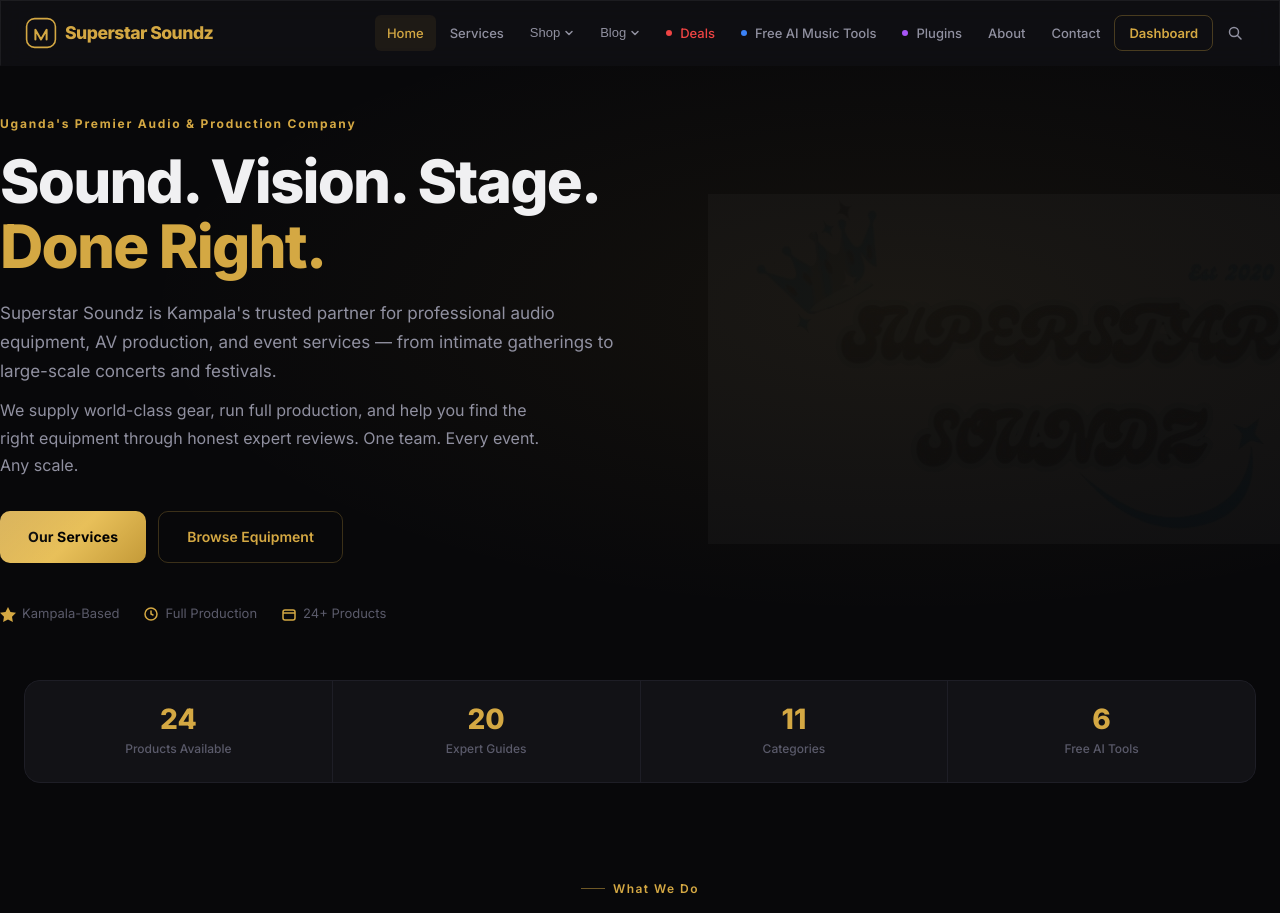
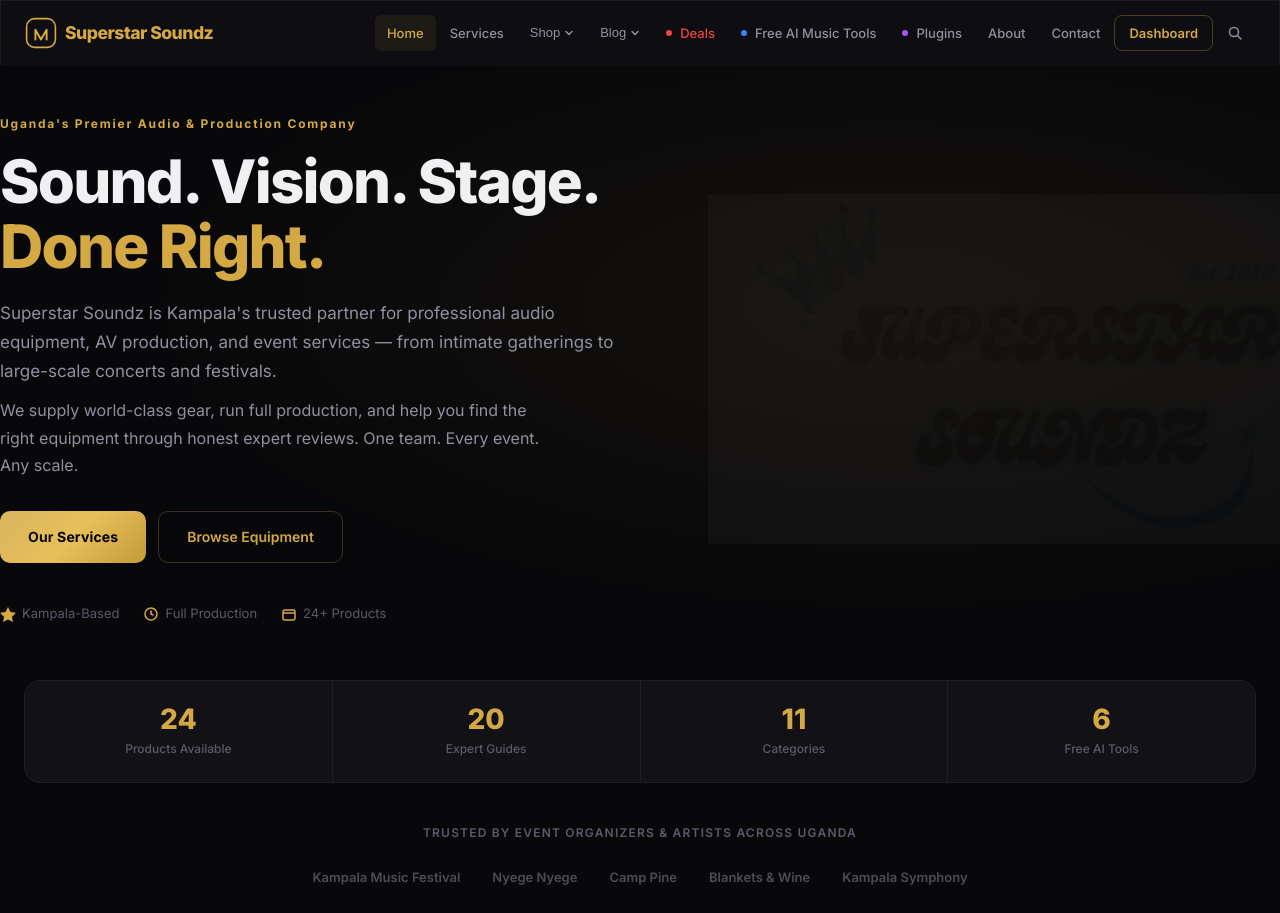
Before and after one commit to ghettosuperstars256/superstarsoundz-next, a Next.js app: page / in a window 1280 px wide. Shown: the top 913 px of the page. Built offline with nearby package versions, Linux system fonts and the light colour scheme.

Commit message:
Add trusted-by social proof section to homepage

```diff
--- a/src/app/page.tsx
+++ b/src/app/page.tsx
@@ -70,6 +70,20 @@
               <div className="stat-number">6</div>
               <div className="stat-label">Free AI Tools</div>
             </div>
+          </div>
+        </div>
+      </section>
+
+      {/* ===== TRUSTED BY ===== */}
+      <section style={{ padding: '2rem 0', borderBottom: '1px solid #1e1e26' }}>
+        <div className="container">
+          <div style={{ textAlign: 'center', marginBottom: '1.5rem' }}>
+            <p className="text-muted" style={{ fontSize: '0.75rem', fontWeight: 600, letterSpacing: '0.1em' }}>TRUSTED BY EVENT ORGANIZERS & ARTISTS ACROSS UGANDA</p>
+          </div>
+          <div style={{ display: 'flex', justifyContent: 'center', gap: '2rem', flexWrap: 'wrap', alignItems: 'center', opacity: 0.5 }}>
+            {['Kampala Music Festival', 'Nyege Nyege', 'Camp Pine', 'Blankets & Wine', 'Kampala Symphony'].map((name, i) => (
+              <span key={i} style={{ fontSize: '0.8125rem', fontWeight: 600, color: '#9090a0', whiteSpace: 'nowrap' }}>{name}</span>
+            ))}
           </div>
         </div>
       </section>
```
